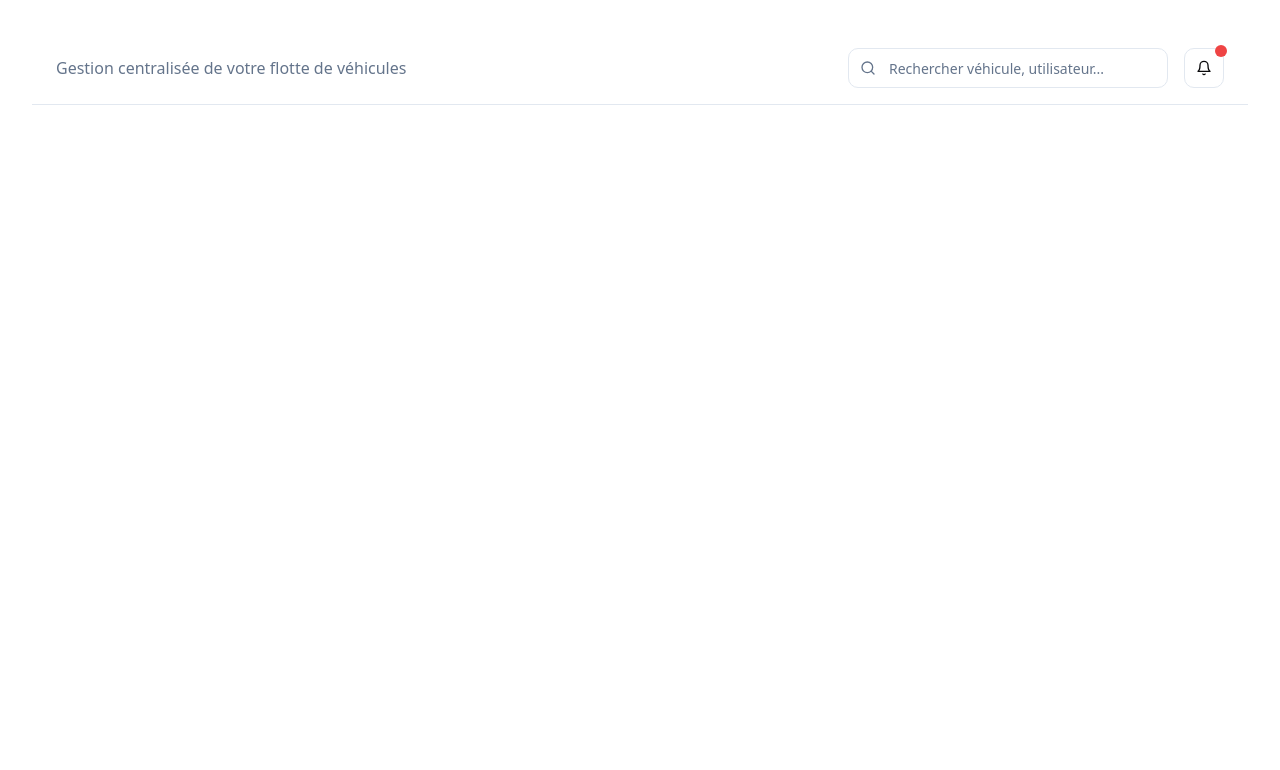
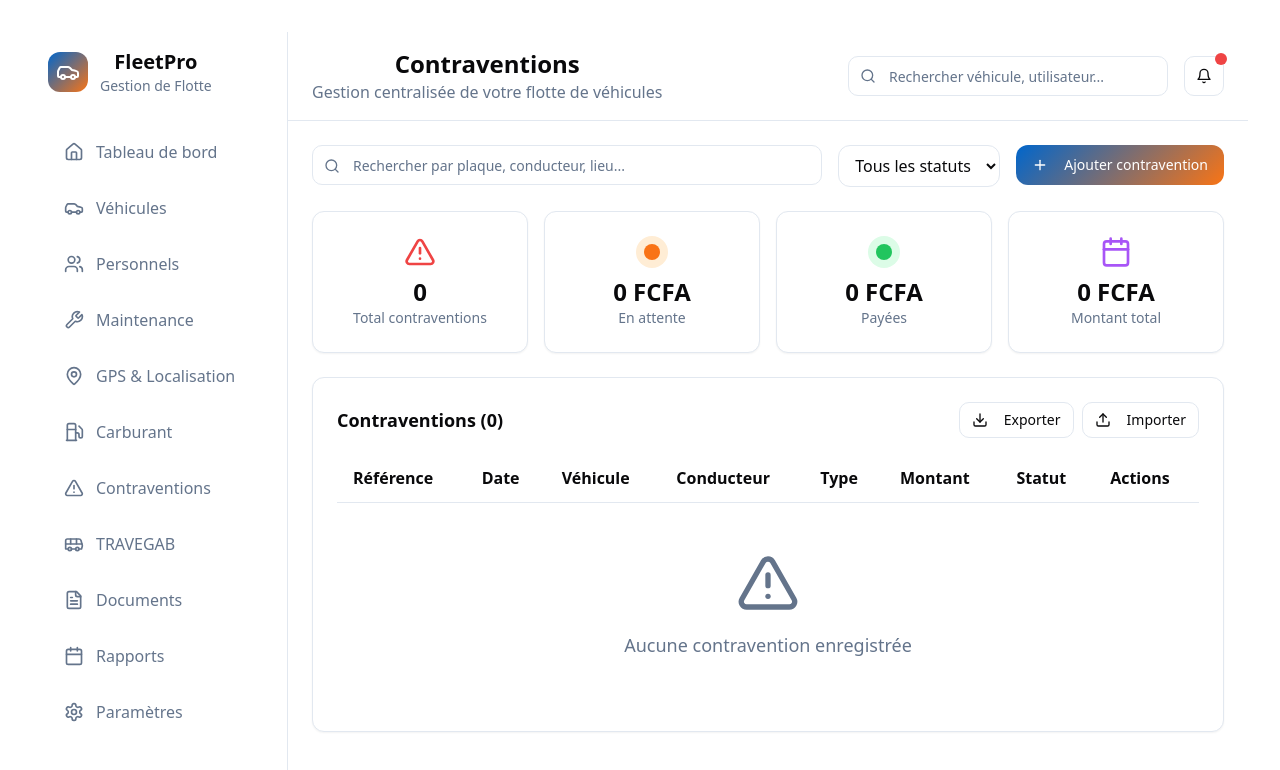
Before and after one commit to SANGO-BALT/flotte-navigator-pro, a React (Vite) app: page /violations in a window 1280 px wide. Shown: the top 770 px of the page. Built offline with nearby package versions, Linux system fonts and the light colour scheme.

Commit message:
Fix type errors and component props
Fixes several type errors in `App.tsx`, `VehiclesPage.tsx`, and `ViolationsPage.tsx`. Addresses missing props and incorrect type assignments. Corrects property names and ensures type compatibility.

```diff
--- a/src/App.tsx
+++ b/src/App.tsx
@@ -1,9 +1,9 @@
 
-import React, { useEffect } from 'react';
-import { BrowserRouter as Router, Routes, Route } from 'react-router-dom';
+import React, { useEffect, useState } from 'react';
+import { BrowserRouter as Router, Routes, Route, useLocation } from 'react-router-dom';
 import { ThemeProvider } from '@/components/Settings/ThemeProvider';
 import { Toaster } from '@/components/ui/sonner';
-import Layout from '@/components/Layout/Header';
+import Layout from '@/components/Layout/Layout';
 import Dashboard from '@/components/Dashboard/Dashboard';
 import VehiclesPage from '@/components/Vehicles/VehiclesPage';
 import UsersPage from '@/components/Users/UsersPage';
@@ -16,26 +16,50 @@ import ReportsPage from '@/components/Reports/ReportsPage';
 import TravegabPage from '@/components/Travegab/TravegabPage';
 import UserManagementPage from '@/components/UserManagement/UserManagementPage';
 import SettingsPage from '@/components/Settings/SettingsPage';
+import DataManagementPage from '@/components/Admin/DataManagementPage';
 import LoginPage from '@/components/Auth/LoginPage';
 import NotFound from '@/pages/NotFound';
 import { FleetDatabase } from '@/services/fleetDatabase';
 import './App.css';
 
-function App() {
-  useEffect(() => {
-    // Initialiser la base de données au démarrage de l'application
-    FleetDatabase.initializeDatabase();
-    console.log('Base de données Fleet initialisée avec succès');
-  }, []);
+// Component to get current page title based on route
+const AppContent = () => {
+  const location = useLocation();
+  const [isLoggedIn, setIsLoggedIn] = useState(true); // Start logged in for development
+
+  const getPageTitle = () => {
+    switch (location.pathname) {
+      case '/': return 'Tableau de bord';
+      case '/vehicles': return 'Gestion des véhicules';
+      case '/users': return 'Gestion des utilisateurs';
+      case '/fuel': return 'Gestion du carburant';
+      case '/maintenance': return 'Maintenance';
+      case '/violations': return 'Contraventions';
+      case '/gps': return 'Suivi GPS';
+      case '/documents': return 'Documents';
+      case '/reports': return 'Rapports';
+      case '/travegab': return 'TRAVEGAB';
+      case '/user-management': return 'Gestion des utilisateurs';
+      case '/settings': return 'Paramètres';
+      case '/data-management': return 'Gestion des données';
+      default: return 'Gestion de flotte';
+    }
+  };
+
+  const handleLogin = () => {
+    setIsLoggedIn(true);
+  };
+
+  const handleLogout = () => {
+    setIsLoggedIn(false);
+  };
+
+  if (location.pathname === '/login' && !isLoggedIn) {
+    return <LoginPage onLogin={handleLogin} />;
+  }
 
   return (
-    <ThemeProvider defaultTheme="light" storageKey="fleet-theme">
-      <Router>
-        <div className="min-h-screen bg-background">
-          <Routes>
-            <Route path="/login" element={<LoginPage />} />
-            <Route path="/*" element={
-              <Layout>
+    <Layout currentPageTitle={getPageTitle()} onLogout={handleLogout}>
       <Routes>
         <Route path="/" element={<Dashboard />} />
         <Route path="/vehicles" element={<VehiclesPage />} />
@@ -49,11 +73,25 @@ function App() {
         <Route path="/travegab" element={<TravegabPage />} />
         <Route path="/user-management" element={<UserManagementPage />} />
         <Route path="/settings" element={<SettingsPage />} />
+        <Route path="/data-management" element={<DataManagementPage />} />
         <Route path="*" element={<NotFound />} />
       </Routes>
     </Layout>
-            } />
-          </Routes>
+  );
+};
+
+function App() {
+  useEffect(() => {
+    // Initialiser la base de données au démarrage de l'application
+    FleetDatabase.initializeDatabase();
+    console.log('Base de données Fleet initialisée avec succès');
+  }, []);
+
+  return (
+    <ThemeProvider>
+      <Router>
+        <div className="min-h-screen bg-background">
+          <AppContent />
           <Toaster />
         </div>
       </Router>
--- /dev/null
+++ b/src/components/Layout/Layout.tsx
@@ -0,0 +1,29 @@
+
+import React from 'react';
+import Sidebar from './Sidebar';
+import Header from './Header';
+
+interface LayoutProps {
+  children: React.ReactNode;
+  currentPageTitle: string;
+  onLogout?: () => void;
+}
+
+const Layout: React.FC<LayoutProps> = ({ children, currentPageTitle, onLogout }) => {
+  return (
+    <div className="flex h-screen bg-background">
+      <Sidebar />
+      <div className="flex-1 flex flex-col overflow-hidden">
+        <Header
+          currentPageTitle={currentPageTitle}
+          onLogout={onLogout}
+        />
+        <main className="flex-1 overflow-x-hidden overflow-y-auto">
+          {children}
+        </main>
+      </div>
+    </div>
+  );
+};
+
+export default Layout;
--- a/src/components/Violations/ViolationsPage.tsx
+++ b/src/components/Violations/ViolationsPage.tsx
@@ -1,4 +1,3 @@
-
 import React, { useState, useEffect } from 'react';
 import { Search, Plus, AlertTriangle, Calendar, Eye, Edit, Trash, Printer, Download, Upload } from 'lucide-react';
 import { Button } from '@/components/ui/button';
@@ -29,7 +28,7 @@ const ViolationsPage: React.FC = () => {
 
   const filteredViolations = violations.filter(violation => {
     const matchesSearch = violation.vehiculeId.toLowerCase().includes(searchTerm.toLowerCase()) ||
-                         violation.conducteur.toLowerCase().includes(searchTerm.toLowerCase()) ||
+                         violation.conducteurNom.toLowerCase().includes(searchTerm.toLowerCase()) ||
                          violation.lieu.toLowerCase().includes(searchTerm.toLowerCase());
 
     const matchesStatus = statusFilter === 'all' || violation.statut === statusFilter;
@@ -98,11 +97,18 @@ const ViolationsPage: React.FC = () => {
         description: "La contravention a été modifiée avec succès.",
       });
     } else {
-      FleetDatabase.addViolation({
+      const newViolation = {
         ...violationData,
         id: Date.now().toString(),
         numeroReference: `CV${new Date().getFullYear()}${String(violations.length + 1).padStart(3, '0')}`,
-      });
+        // Ensure compatibility fields are set
+        conducteur: violationData.conducteurNom,
+        location: violationData.lieu,
+        amount: violationData.montant,
+        status: violationData.statut,
+        driverName: violationData.conducteurNom,
+      };
+      FleetDatabase.addViolation(newViolation);
       toast({
         title: "Contravention ajoutée",
         description: "La nouvelle contravention a été enregistrée avec succès.",
@@ -135,10 +141,17 @@ const ViolationsPage: React.FC = () => {
           const importedData = JSON.parse(e.target?.result as string);
           if (Array.isArray(importedData)) {
             importedData.forEach(violation => {
-              FleetDatabase.addViolation({
+              const newViolation = {
                 ...violation,
                 id: Date.now().toString() + Math.random().toString(36).substr(2, 9),
-              });
+                // Ensure compatibility fields are set
+                conducteur: violation.conducteurNom || violation.conducteur,
+                location: violation.lieu || violation.location,
+                amount: violation.montant || violation.amount,
+                status: violation.statut || violation.status,
+                driverName: violation.conducteurNom || violation.driverName,
+              };
+              FleetDatabase.addViolation(newViolation);
             });
             loadViolations();
             toast({
@@ -264,7 +277,7 @@ const ViolationsPage: React.FC = () => {
               {filteredViolations.map((violation) => (
                 <tr key={violation.id} className="border-b border-border hover:bg-muted/50">
                   <td className="py-3 px-4">
-                    <p className="font-mono text-sm text-foreground">{violation.numeroReference}</p>
+                    <p className="font-mono text-sm text-foreground">{violation.numeroReference || violation.numeroContravention}</p>
                   </td>
                   <td className="py-3 px-4">
                     <p className="text-sm text-foreground">{new Date(violation.date).toLocaleDateString('fr-FR')}</p>
@@ -273,7 +286,7 @@ const ViolationsPage: React.FC = () => {
                     <p className="font-medium text-foreground">{violation.vehiculeId}</p>
                   </td>
                   <td className="py-3 px-4">
-                    <p className="text-sm text-foreground">{violation.conducteur}</p>
+                    <p className="text-sm text-foreground">{violation.conducteurNom}</p>
                   </td>
                   <td className="py-3 px-4">
                     <p className="text-sm text-foreground">{typeLabels[violation.type] || violation.type}</p>
--- a/src/types/fleet.ts
+++ b/src/types/fleet.ts
@@ -18,6 +18,23 @@ export interface Vehicle {
   dateVisite: string;
   responsable?: string;
   notes?: string;
+  // Additional properties for VehicleCard compatibility
+  plate?: string;
+  brand?: string;
+  model?: string;
+  year?: string;
+  serviceDate?: string;
+  circulationDate?: string;
+  mileage?: string;
+  engine?: string;
+  fuel?: string;
+  transmission?: string;
+  insurance?: string;
+  registrationCard?: string;
+  vehicleFunction?: string;
+  image?: string;
+  status?: string;
+  nextMaintenance?: string;
 }
 
 // Types pour le module Utilisateurs
@@ -87,18 +104,25 @@ export interface Violation {
   vehiclePlate: string;
   conducteurId: string;
   conducteurNom: string;
-  type: 'exces-vitesse' | 'stationnement' | 'feu-rouge' | 'autre';
+  conducteur: string; // Add this for compatibility
+  type: 'excès-vitesse' | 'stationnement' | 'feu-rouge' | 'téléphone' | 'ceinture' | 'autre';
   description: string;
   date: string;
   lieu: string;
   montant: number;
-  statut: 'en-attente' | 'payé' | 'contesté' | 'annulé';
+  statut: 'en-attente' | 'payée' | 'contestée' | 'annulée';
   numeroContravention: string;
+  numeroReference?: string; // Add this property
   dateEcheance?: string;
   datePaiement?: string;
   points?: number;
   tribunalCompetent?: string;
   notes?: string;
+  // Additional properties for compatibility
+  location?: string;
+  amount?: number;
+  status?: string;
+  driverName?: string;
 }
 
 // Types pour le module GPS
```
Lines whose indentation alone changed are shown as unchanged.
